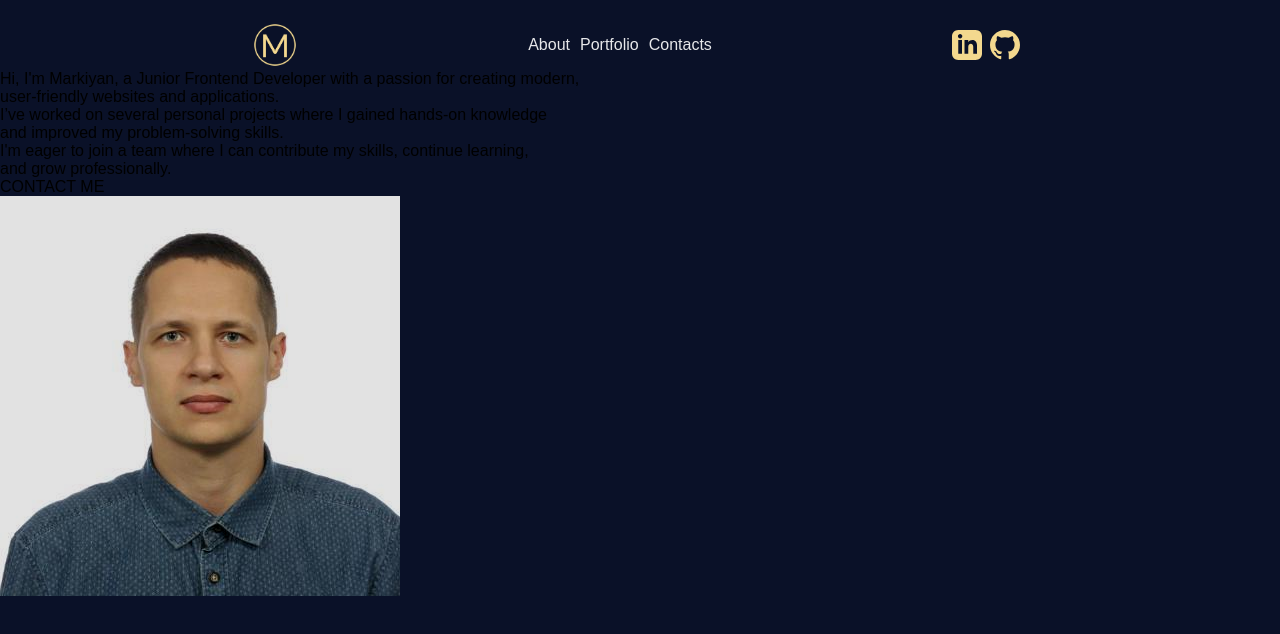
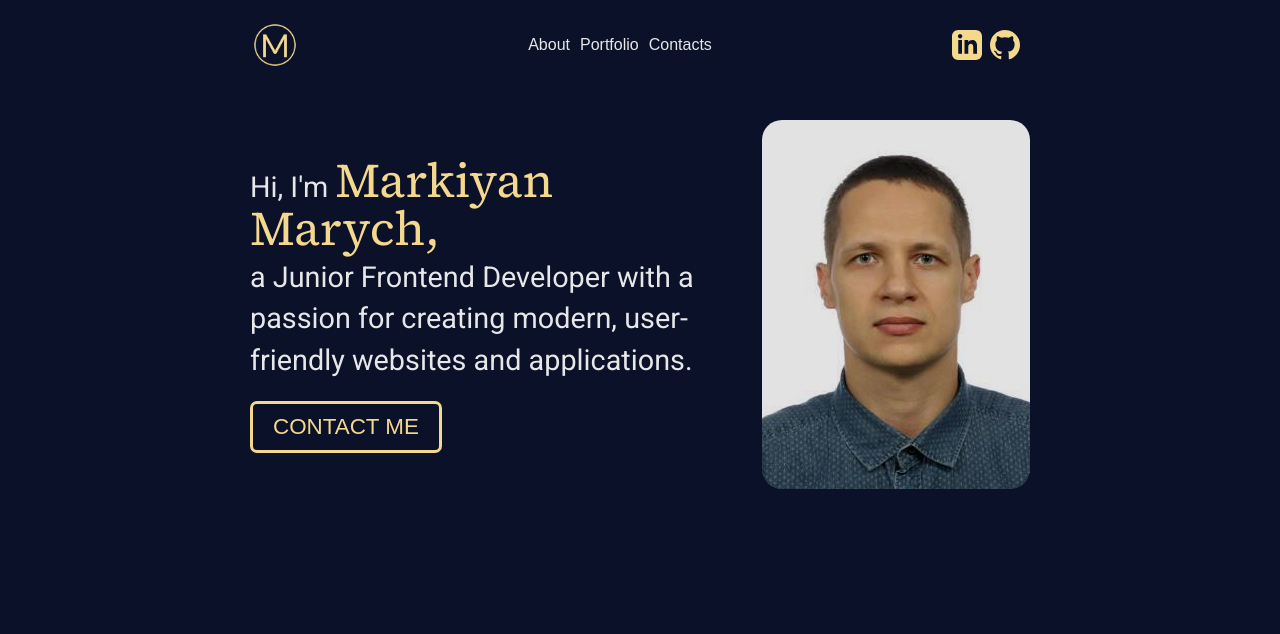
Before and after one commit to MarkiMark01/portfolio_vite_sass, a React (Vite) app: page / in a window 1280 px wide. Shown: the top 634 px of the page. Built offline with nearby package versions, Linux system fonts and the light colour scheme.

Commit message:
updated Main page

```diff
--- a/src/components/pages/main/Main.jsx
+++ b/src/components/pages/main/Main.jsx
@@ -1,26 +1,17 @@
-import styles from './main.module.scss';
+import styles from "./main.module.scss";
 
 const Main = () => {
   return (
-    <section>
+    <section className={styles.main}>
       <section>
-        <p>
-          Hi, I'm Markiyan, a Junior Frontend Developer with a passion for
-          creating modern,
-          <br /> user-friendly websites and applications.
-          <br />
-          I’ve worked on several personal projects where I gained hands-on
-          knowledge <br />
-          and improved my problem-solving skills.
-          <br />
-          I'm eager to join a team where I can contribute my skills, continue
-          learning,
-          <br /> and grow professionally.
+        <p className={styles.text}>
+          Hi, I&apos;m <span>Markiyan Marych,</span> <br/>a Junior Frontend Developer with a passion for
+          creating modern, user-friendly websites and applications.
         </p>
-        <a href="">CONTACT ME</a>
+        <a href="" className={styles.btn}>CONTACT ME</a>
       </section>
       <section>
-        <img src="./photo.jpg" alt="My photo" className={styles.photo}/>
+        <img src="./photo.jpg" alt="My photo" className={styles.photo} />
       </section>
     </section>
   );
--- a/src/components/pages/main/main.module.scss
+++ b/src/components/pages/main/main.module.scss
@@ -1,7 +1,40 @@
-.photo {
-    filter: brightness(0.85) contrast(1.1);
-    background-color: #e1eff9;
-  }
+.main{
+    display: flex;
+    align-items: center;
+    justify-content: space-between;
+    gap: 20px;
+    max-width: 780px;
+    margin: 50px auto;
 
+    .text{
+        color: rgba(255, 255, 255, 0.9);
+        font-size: 1.8rem;
+        font-family: 'Roboto';
+        font-weight: 400;
+        line-height: 2.6rem;
+    }
 
-//   #e1eff9
+    .text span{
+        color: #f3d88e;
+        font-size: 3rem;
+        font-family: "Source Serif 4";
+        font-weight: 00;
+    }
+
+    .photo {
+        max-width: 300px;
+        max-width: 300px;
+        border-radius: 20px;
+        filter: brightness(0.85) contrast(1.1);
+        background-color: #e1eff9;
+      }
+      .btn{
+        display: inline-block;
+        border: 3px solid #f3d88e;
+        color: #f3d88e;
+        padding: 10px 20px;
+        border-radius: 7px;
+        font-size: 1.4rem;
+        margin-top: 20px;
+      }
+}
```
Also changed, not shown: public/photo.jpg.
